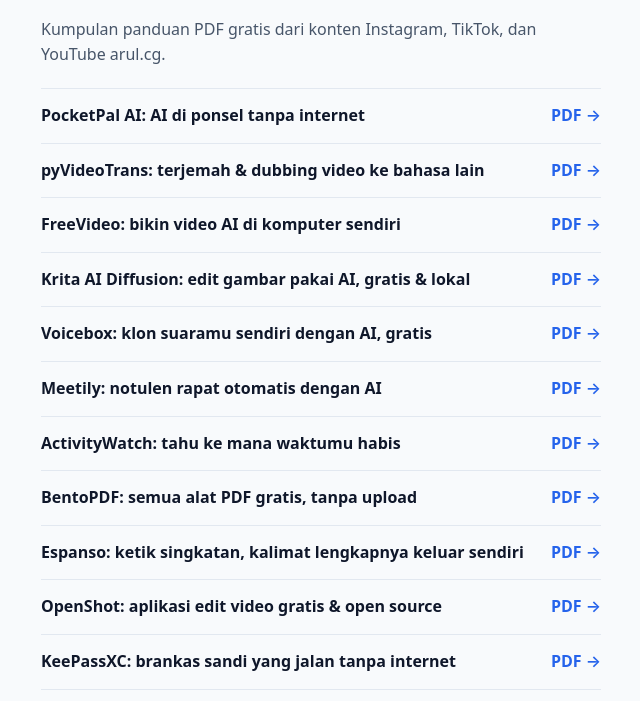
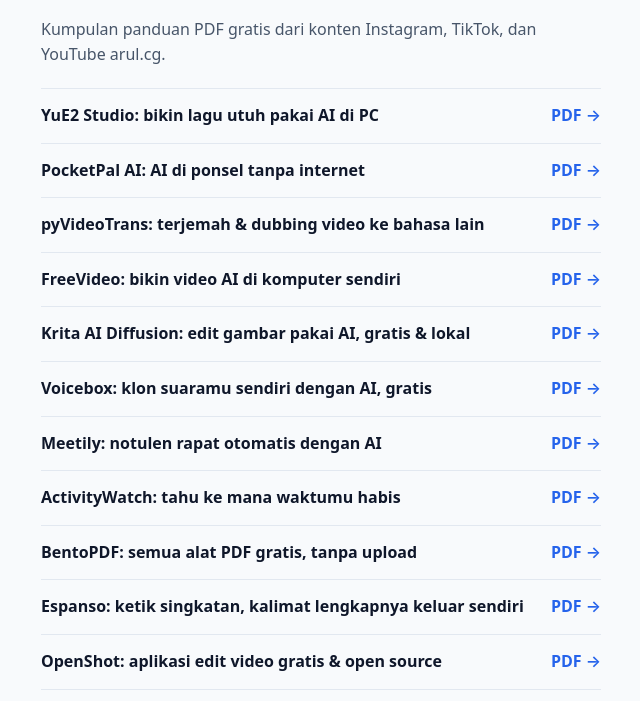
Before and after one commit to arulbarker/panduan, a plain HTML site: page index.html in a window 1280 px wide. Shown: the part 80-781 px from the top of the page, without its empty margins (319-959 px from the left). Drawn offline with Linux system fonts and the light colour scheme.

Commit message:
docs: tambah panduan YuE2 Studio

```diff
--- a/index.html
+++ b/index.html
@@ -23,6 +23,7 @@
   <h1>Panduan dari arul.cg</h1>
   <p>Kumpulan panduan PDF gratis dari konten Instagram, TikTok, dan YouTube arul.cg.</p>
   <ul>
+    <li><a class="item" href="yue2-studio.pdf">YuE2 Studio: bikin lagu utuh pakai AI di PC <span>PDF &rarr;</span></a></li>
     <li><a class="item" href="pocketpal.pdf">PocketPal AI: AI di ponsel tanpa internet <span>PDF &rarr;</span></a></li>
     <li><a class="item" href="pyvideotrans.pdf">pyVideoTrans: terjemah &amp; dubbing video ke bahasa lain <span>PDF &rarr;</span></a></li>
     <li><a class="item" href="freevideo.pdf">FreeVideo: bikin video AI di komputer sendiri <span>PDF &rarr;</span></a></li>
```
Also changed, not shown: 2 other files.
